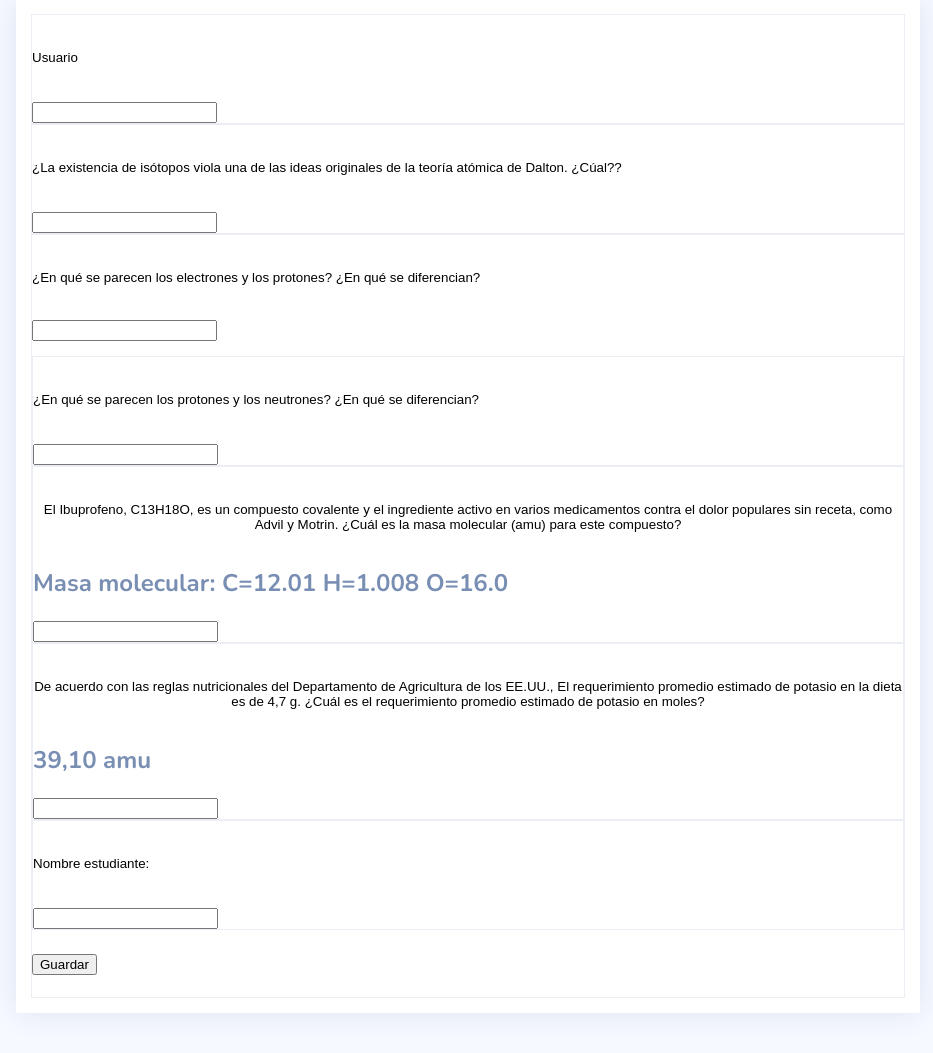
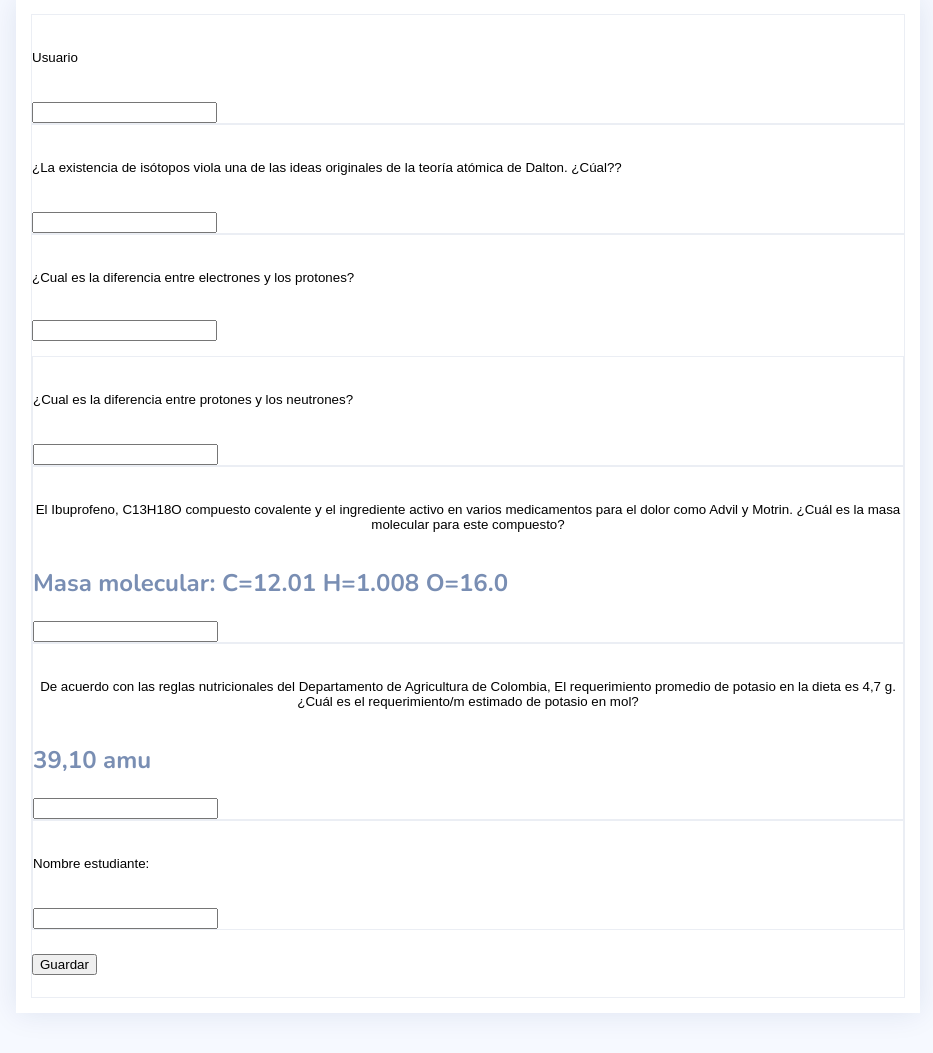
Before and after one commit to asiar123/studyV1.4, a Django app: page /chemistry/ in a window 1280 px wide. Shown: the part 81-1134 px from the top of the page, without its empty margins (322-1255 px from the left). Run offline with Django 3.2, Linux system fonts and the light colour scheme; some libraries are stand-ins or nearby versions.

Commit message:
first commit 11

```diff
--- a/templates/chemistry/new-chemistry.html
+++ b/templates/chemistry/new-chemistry.html
@@ -60,7 +60,7 @@
                                         <button class="accordion-button collapsed" type="button"
                                             data-bs-toggle="collapse" data-bs-target="#flush-collapseThree"
                                             aria-expanded="false" aria-controls="flush-collapseThree">
-                                            ¿En qué se parecen los electrones y los protones? ¿En qué se diferencian?
+                                            ¿Cual es la diferencia entre electrones y los protones?
                                         </button>
                                     </h2>
                                     <div id="flush-collapseThree" class="accordion-collapse collapse"
@@ -76,7 +76,7 @@
                                         <button class="accordion-button collapsed" type="button"
                                             data-bs-toggle="collapse" data-bs-target="#flush-collapseFour"
                                             aria-expanded="false" aria-controls="flush-collapseFour">
-                                            ¿En qué se parecen los protones y los neutrones? ¿En qué se diferencian?
+                                            ¿Cual es la diferencia entre protones y los neutrones?
                                         </button>
                                     </h2>
                                     <div id="flush-collapseFour" class="accordion-collapse collapse"
@@ -90,7 +90,7 @@
                                         <button class="accordion-button collapsed" type="button"
                                             data-bs-toggle="collapse" data-bs-target="#flush-collapseFive"
                                             aria-expanded="false" aria-controls="flush-collapseFive">
-                                            El Ibuprofeno, C13H18O, es un compuesto covalente y el ingrediente activo en varios medicamentos contra el dolor populares sin receta, como Advil y Motrin. ¿Cuál es la masa molecular (amu) para este compuesto?
+                                            El Ibuprofeno, C13H18O compuesto covalente y el ingrediente activo en varios medicamentos para el dolor como Advil y Motrin. ¿Cuál es la masa molecular para este compuesto?
                                         </button>
                                         <h2>Masa molecular: C=12.01 H=1.008 O=16.0</h2>
                                     </h2>
@@ -105,7 +105,7 @@
                                         <button class="accordion-button collapsed" type="button"
                                             data-bs-toggle="collapse" data-bs-target="#flush-collapseSix"
                                             aria-expanded="false" aria-controls="flush-collapseSix">
-                                            De acuerdo con las reglas nutricionales del Departamento de Agricultura de los EE.UU., El requerimiento promedio estimado de potasio en la dieta es de 4,7 g. ¿Cuál es el requerimiento promedio estimado de potasio en moles?
+                                            De acuerdo con las reglas nutricionales del Departamento de Agricultura de Colombia, El requerimiento promedio de potasio en la dieta es 4,7 g. ¿Cuál es el requerimiento/m estimado de potasio en mol?
                                         </button>
                                         <h2>39,10 amu</h2>
                                     </h2>
--- a/templates/english/new-english.html
+++ b/templates/english/new-english.html
@@ -179,7 +179,7 @@
                         <h5>8.	Jamie's restaurant is called Fifteen because of</h5>
                         <h5>A) the first staff there
                           B) the street number
-                          C) C) the opening hours/h5>
+                          C) the opening hours/h5>
                         <input class="form-control" type="text" name="English8">
                       </div>
                     </div>
```
